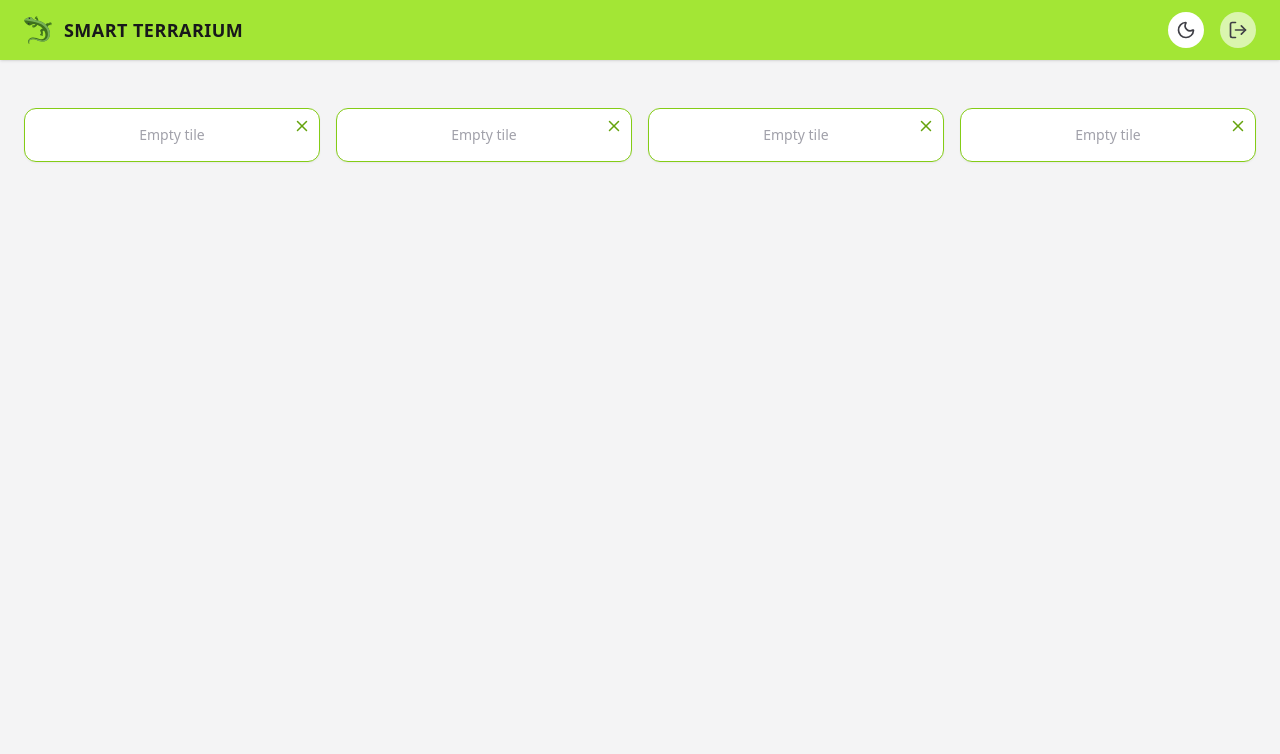
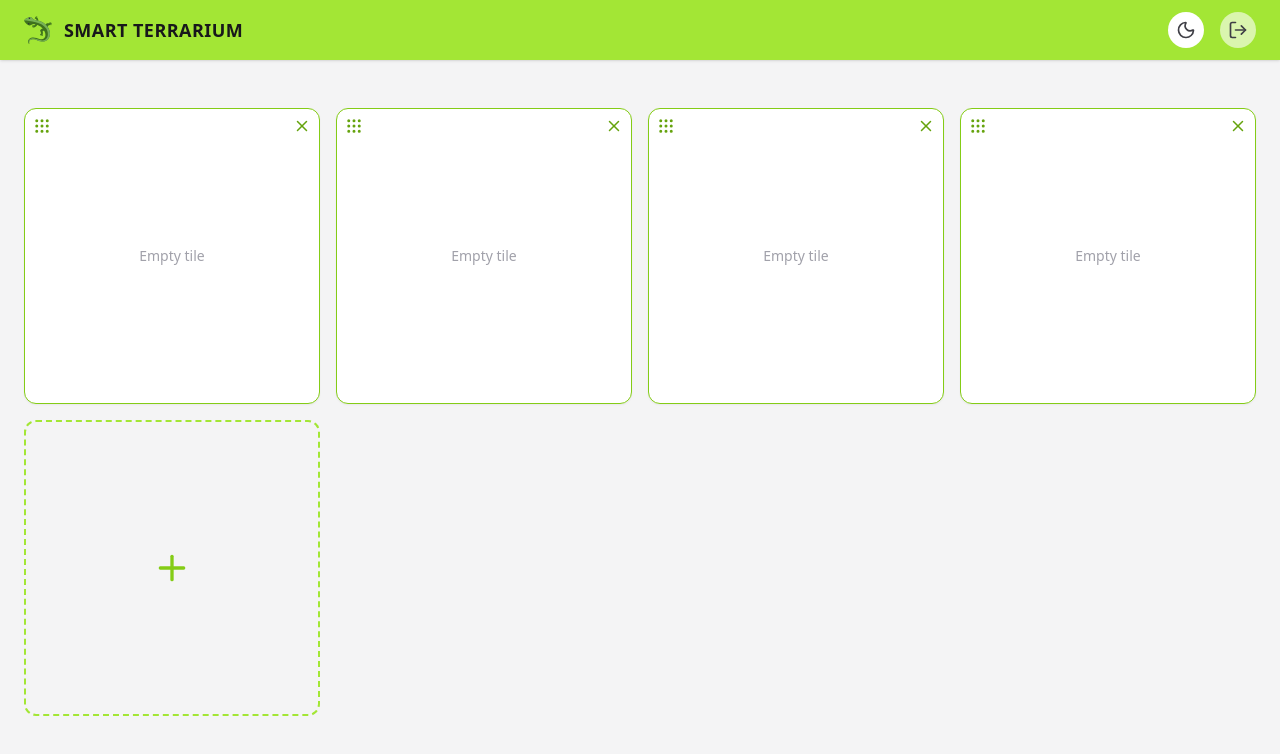
Before and after one commit to domino15973/AGH-IoT-FRONTEND, a React (Vite) app: page / in a window 1280 px wide. Shown: the top 754 px of the page. Built offline with nearby package versions, Linux system fonts and the light colour scheme.

Commit message:
added new buttons

```diff
--- a/src/components/Tile.tsx
+++ b/src/components/Tile.tsx
@@ -1,22 +1,39 @@
 import React from "react";
-import {X} from "lucide-react";
+import {X, Grip} from "lucide-react";
 
 type TileProps = {
     id: string;
     onRemove: (id: string) => void;
+    listeners?: any;
+    attributes?: any;
     children?: React.ReactNode;
 };
 
-export default function Tile({id, onRemove, children}: TileProps) {
+export default function Tile({id, onRemove, listeners, attributes, children}: TileProps) {
+    const handleRemove = (e: React.MouseEvent) => {
+        e.stopPropagation();
+        e.preventDefault();
+        onRemove(id);
+    };
+
     return (
         <div
-            className="relative bg-white dark:bg-zinc-900 border border-lime-500 rounded-xl shadow-sm p-4 flex items-center justify-center">
+            className="relative bg-white dark:bg-zinc-900 border border-lime-500 rounded-xl shadow-sm p-4 flex items-center justify-center aspect-square select-none">
+            <div
+                {...attributes}
+                {...listeners}
+                className="absolute top-2 left-2 text-lime-600 hover:text-lime-400 cursor-grab active:cursor-grabbing hover:scale-110 transition-transform"
+            >
+                <Grip size={18}/>
+            </div>
+
             <button
-                onClick={() => onRemove(id)}
+                onClick={handleRemove}
                 className="absolute top-2 right-2 text-lime-600 hover:text-red-500 transition"
             >
                 <X size={18}/>
             </button>
+
             {children || <span className="text-zinc-400 text-sm">Empty tile</span>}
         </div>
     );
--- a/src/components/TileGrid.tsx
+++ b/src/components/TileGrid.tsx
@@ -1,25 +1,55 @@
 import React, {useState} from "react";
-import {DndContext, closestCenter} from "@dnd-kit/core";
-import {arrayMove, SortableContext, useSortable, rectSortingStrategy} from "@dnd-kit/sortable";
+import {
+    DndContext,
+    closestCenter,
+    PointerSensor,
+    useSensor,
+    useSensors,
+} from "@dnd-kit/core";
+import {
+    SortableContext,
+    useSortable,
+    arrayMove,
+    rectSortingStrategy,
+} from "@dnd-kit/sortable";
 import {CSS} from "@dnd-kit/utilities";
 import Tile from "./Tile";
+import {Plus} from "lucide-react";
 
-function SortableTile({id, onRemove}: { id: string; onRemove: (id: string) => void }) {
-    const {attributes, listeners, setNodeRef, transform, transition} = useSortable({id});
-    const style = {transform: CSS.Transform.toString(transform), transition};
+function SortableTile({
+                          id,
+                          onRemove,
+                      }: {
+    id: string;
+    onRemove: (id: string) => void;
+}) {
+    const {attributes, listeners, setNodeRef, transform, transition} = useSortable({
+        id,
+    });
+
+    const style = {
+        transform: CSS.Transform.toString(transform),
+        transition,
+    };
 
     return (
-        <div ref={setNodeRef} style={style} {...attributes} {...listeners}>
-            <Tile id={id} onRemove={onRemove}/>
+        <div ref={setNodeRef} style={style}>
+            <Tile id={id} onRemove={onRemove} listeners={listeners} attributes={attributes}/>
         </div>
     );
 }
 
 export default function TileGrid() {
-    const [tiles, setTiles] = useState(["1", "2", "3", "4"]);
+    const [tiles, setTiles] = useState<string[]>(["1", "2", "3", "4"]);
+    const sensors = useSensors(useSensor(PointerSensor));
 
     function handleRemove(id: string) {
         setTiles((prev) => prev.filter((t) => t !== id));
+    }
+
+    function handleAddTile() {
+        const newId = Math.random().toString(36).substring(2, 9);
+        setTiles((prev) => [...prev, newId]);
     }
 
     function handleDragEnd(event: any) {
@@ -34,14 +64,22 @@ export default function TileGrid() {
     }
 
     return (
-        <DndContext collisionDetection={closestCenter} onDragEnd={handleDragEnd}>
+        <div className="p-6">
+            <DndContext sensors={sensors} collisionDetection={closestCenter} onDragEnd={handleDragEnd}>
                 <SortableContext items={tiles} strategy={rectSortingStrategy}>
-                <div className="grid grid-cols-1 sm:grid-cols-2 lg:grid-cols-3 xl:grid-cols-4 gap-4 p-6">
+                    <div className="grid grid-cols-1 sm:grid-cols-2 lg:grid-cols-3 xl:grid-cols-4 gap-4">
                         {tiles.map((id) => (
                             <SortableTile key={id} id={id} onRemove={handleRemove}/>
                         ))}
+                        <button
+                            onClick={handleAddTile}
+                            className="aspect-square flex items-center justify-center rounded-xl border-2 border-dashed border-lime-400 text-lime-500 hover:bg-lime-400/10 transition"
+                        >
+                            <Plus size={40}/>
+                        </button>
                     </div>
                 </SortableContext>
             </DndContext>
+        </div>
     );
 }
```
Lines whose indentation alone changed are shown as unchanged.
